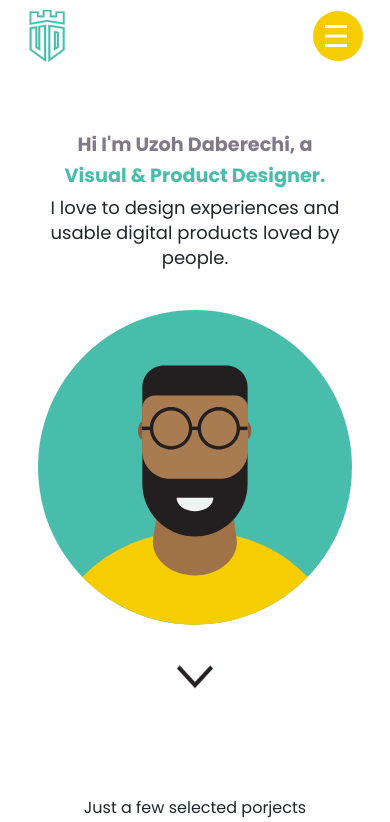
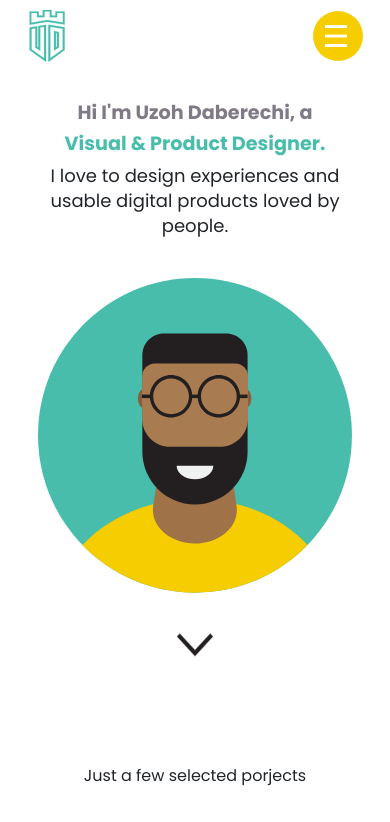
Before and after one commit to judexes/uzordabs, a PHP site: page / in a window 390 px wide. Shown: the top 822 px of the page. Run offline with PHP 8.4, Linux system fonts and the light colour scheme; grey boxes are pictures that could not be loaded.

Commit message:
Update responsive.css

```diff
--- a/style/responsive.css
+++ b/style/responsive.css
@@ -37,7 +37,7 @@
 /* Extra small devices (phones, 600px and down) */
 @media only screen and (max-width: 600px) {
     .splash {
-        padding: 5rem 0rem 2rem 0rem;
+        padding: 3rem 0rem 2rem 0rem;
     }
 
 }
```
